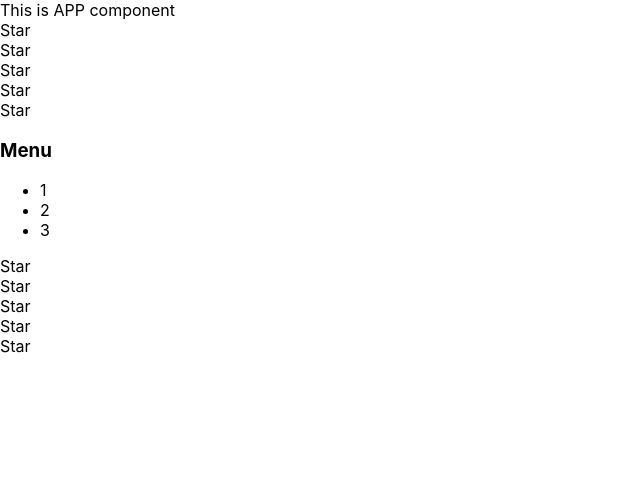
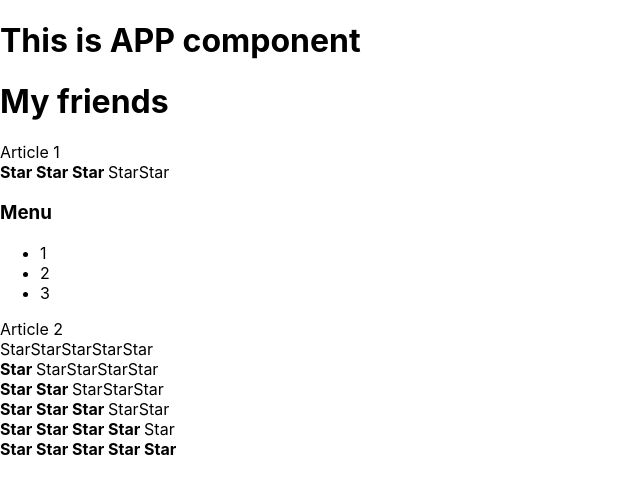
Before and after one commit to Eshka666/React-Kabzda, a React (Create React App) app: page / in a window 1280 px wide. Shown: the top 494 px of the page, without its empty margins (0-640 px from the left). Built offline with nearby package versions, Linux system fonts and the light colour scheme.

Commit message:
feat: 3 lesson

```diff
--- a/src/App.tsx
+++ b/src/App.tsx
@@ -1,48 +1,31 @@
 import "./App.css";
+import { Accordion } from "./components/Accordion/Accordion";
+import { Rating } from "./components/Rating/Rating";
 
 function App() {
   return (
     <div>
-      <AppTitle />
-      <Rating />
+      <PageTitle title={"This is APP component"} />
+      <PageTitle title={"My friends"} />
+      Article 1
+      <Rating value={3} />
       <Accordion />
-      <Rating />
+      Article 2
+      <Rating value={0} />
+      <Rating value={1} />
+      <Rating value={2} />
+      <Rating value={3} />
+      <Rating value={4} />
+      <Rating value={5} />
     </div>
   );
 }
 
-function Rating() {
-  return (
-    <>
-      <Star />
-      <Star />
-      <Star />
-      <Star />
-      <Star />
-    </>
-  );
-}
+const Variable = 123;
+console.log(Variable);
 
-function Star() {
-  console.log("Star rendered");
-  return <div>Star</div>;
-}
-
-function AppTitle() {
-  return <div>This is APP component</div>;
-}
-
-function Accordion() {
-  return (
-    <>
-      <h3>Menu</h3>
-      <ul>
-        <li>1</li>
-        <li>2</li>
-        <li>3</li>
-      </ul>
-    </>
-  );
+function PageTitle(props: any) {
+  return <h1>{props.title}</h1>;
 }
 
 export default App;
--- /dev/null
+++ b/src/components/Accordion/Accordion.tsx
@@ -0,0 +1,22 @@
+export function Accordion() {
+  return (
+    <>
+      <AccordionTitle />
+      <AccordionBody />
+    </>
+  );
+}
+
+function AccordionTitle() {
+  return <h3>Menu</h3>;
+}
+
+function AccordionBody() {
+  return (
+    <ul>
+      <li>1</li>
+      <li>2</li>
+      <li>3</li>
+    </ul>
+  );
+}
--- /dev/null
+++ b/src/components/Rating/Rating.tsx
@@ -0,0 +1,79 @@
+export function Rating(props: any) {
+  if (props.value === 1) {
+    return (
+      <div>
+        <Star selected={true} />
+        <Star selected={false} />
+        <Star selected={false} />
+        <Star selected={false} />
+        <Star selected={false} />
+      </div>
+    );
+  }
+  if (props.value === 2) {
+    return (
+      <div>
+        <Star selected={true} />
+        <Star selected={true} />
+        <Star selected={false} />
+        <Star selected={false} />
+        <Star selected={false} />
+      </div>
+    );
+  }
+  if (props.value === 3) {
+    return (
+      <div>
+        <Star selected={true} />
+        <Star selected={true} />
+        <Star selected={true} />
+        <Star selected={false} />
+        <Star selected={false} />
+      </div>
+    );
+  }
+  if (props.value === 4) {
+    return (
+      <div>
+        <Star selected={true} />
+        <Star selected={true} />
+        <Star selected={true} />
+        <Star selected={true} />
+        <Star selected={false} />
+      </div>
+    );
+  }
+  if (props.value === 5) {
+    return (
+      <div>
+        <Star selected={true} />
+        <Star selected={true} />
+        <Star selected={true} />
+        <Star selected={true} />
+        <Star selected={true} />
+      </div>
+    );
+  }
+  return (
+    <div>
+      <Star selected={false} />
+      <Star selected={false} />
+      <Star selected={false} />
+      <Star selected={false} />
+      <Star selected={false} />
+    </div>
+  );
+}
+
+function Star(props: any) {
+  console.log("Star rendered");
+  if (props.selected === true) {
+    return (
+      <span>
+        <b>Star </b>
+      </span>
+    );
+  } else {
+    return <span>Star</span>;
+  }
+}
```
